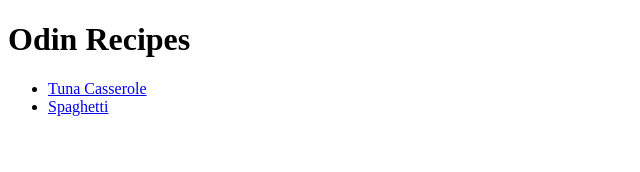
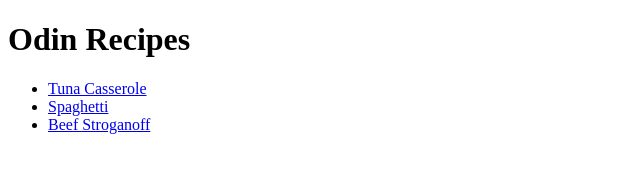
Before and after one commit to jessicaesmithers/odin-recipes, a plain HTML site: page index.html in a window 1280 px wide. Shown: the whole page, without its empty margins (0-640 px from the left). Drawn offline with Linux system fonts and the light colour scheme.

Commit message:
Add a link for beef stroganoff

```diff
--- a/index.html
+++ b/index.html
@@ -9,6 +9,7 @@
     <ul>
         <li><a href="recipes/tuna.html">Tuna Casserole</a></li>
         <li><a href="recipes/spaghetti.html">Spaghetti</a></li>
+        <li><a href="recipes/stroganoff.html">Beef Stroganoff</a></li>
     </ul>
 </body>
 </html>
```
